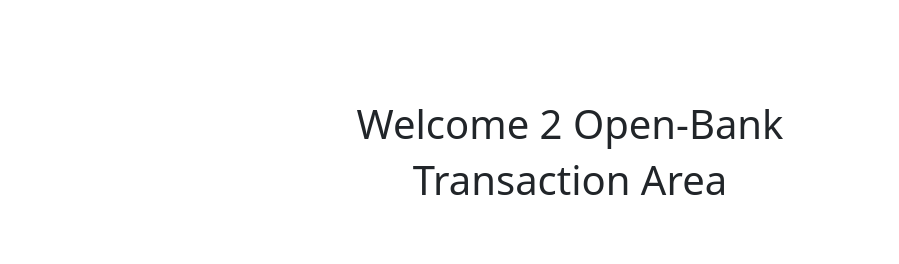
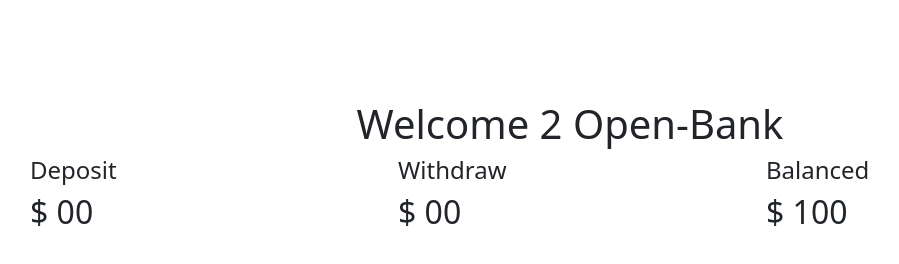
Before and after one commit to jubayerasif/simplejs-05-Open-Bank, a plain HTML site: page index.html in a window 1280 px wide. Both pictures are taken after a click on the button "Enter". Shown: the whole page, without its empty margins (70-969 px from the left). Drawn offline with nearby package versions, Linux system fonts and the light colour scheme.

Commit message:
day8 commit

```diff
--- a/index.html
+++ b/index.html
@@ -10,7 +10,7 @@
     <title>Open-Bank</title>
 </head>
 <body>
-    <div class="container" >
+    <div class="container">
         <h1 class="text-center">Welcome 2 Open-Bank</h1>
         <div id="login-area">
             <h4>Login</h4>
@@ -22,7 +22,20 @@
         </div>
     </div>
     <div id="transaction-area">
-        <h1 class="text-center">Transaction Area</h1>
+        <div class="row">
+            <div class="col-md-4 deposit">
+                <h4>Deposit</h4>
+                <h2>$ 00</h2>
+            </div>
+            <div class="col-md-4 withdraw">
+                <h4>Withdraw</h4>
+                <h2>$ 00</h2>
+            </div>
+            <div class="col-md-4 balanced">
+                <h4>Balanced</h4>
+                <h2>$ 100</h2>
+            </div>
+        </div>
 
     </div>
 
```
